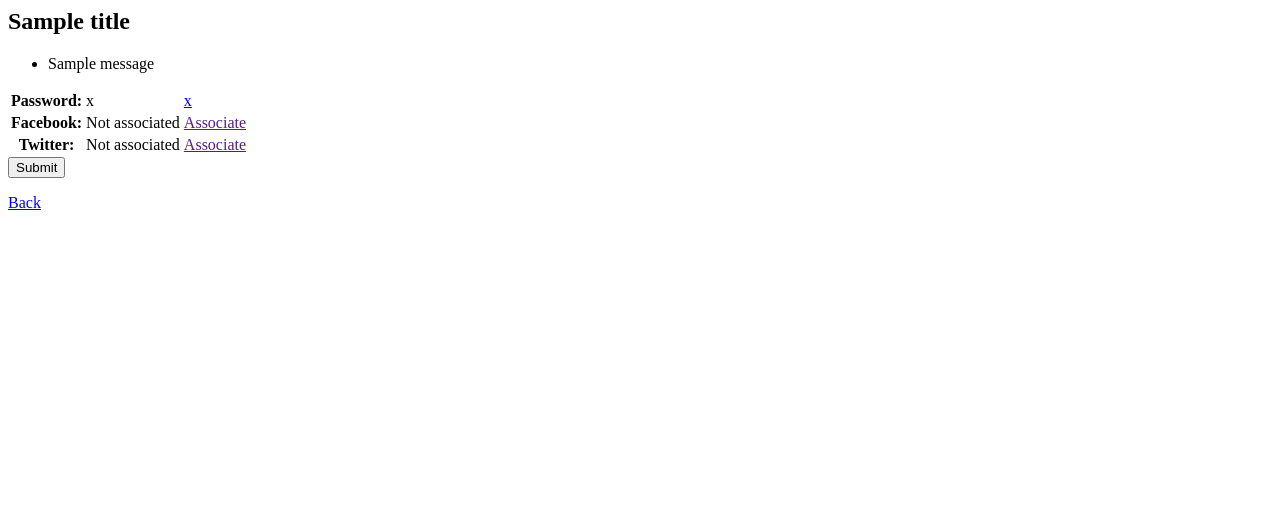
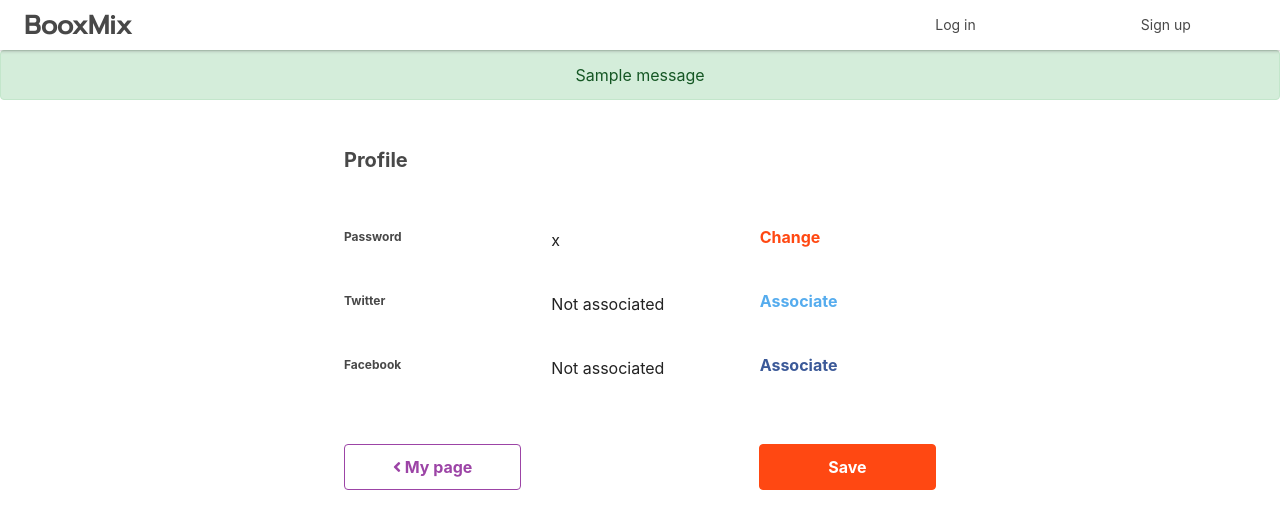
Before and after one commit to tab0902/bookplaylist, a Django app: template accounts/templates/accounts/profile.html in a window 1280 px wide. Shown: the top 529 px of the page. Run offline with Django 3.2, Linux system fonts and the light colour scheme; the template is opened without the code that fills it: most values are stand-ins (such as "Sample title", 1, 10 or a date in 2020); one stand-in notice (Sample message) is shown; some libraries are stand-ins or nearby versions.

Commit message:
Update accounts/profile.html

```diff
--- a/accounts/templates/accounts/profile.html
+++ b/accounts/templates/accounts/profile.html
@@ -1,45 +1,89 @@
+{% extends 'base.html' %}
+{% load static %}
 {% load i18n %}
-<h2>{{ title }}</h2>
 
-{% if messages %}
-<ul>
-    {% for message in messages %}
-    <li>{{ message }}</li>
-    {% endfor %}
-</ul>
-{% endif %}
+{% block title %}
+{% trans 'Share Book Playlists on your SNS.' %} | BooxMix
+{% endblock %}
 
-<form action="" method="post">
-    <table>
-        <tbody>
-            {{ form.as_table }}
-            <tr>
-                <th>{% trans 'Password' %}:</th>
-                <td>{{ password_text }}</td>
-                <td><a href="{% url 'accounts:password_change' %}">{{ password_link_text }}</a></td>
-            </tr>
-            <tr>
-                <th>{% trans 'Facebook' %}:</th>
-                {% if user.facebook_id %}
-                <td>{% trans 'Associated' %}</td>
-                {% else %}
-                <td>{% trans 'Not associated' %}</td>
-                <td><a href="">{% trans 'Associate' %}</a></td>
+{% block content %}
+
+<div class="container container-slim">
+    <section id="profile">
+        <h2 class="my-4 my-md-5">{% trans 'Profile' %}</h2>
+        <form action="" method="post">{% csrf_token %}
+            {% for field in form %}
+            <div class="row mt-2 mt-md-3">
+                <div class="col-4">
+                    <label class="mt-2">{{ field.label }}</label>
+                </div>
+                <div class="col-8">
+                    {{ field }}
+                    {{ field.errors }}
+                </div>
+            </div>
+            {% endfor %}
+            <div class="row mt-2 mt-md-3">
+                <div class="col-4">
+                    <label class="mt-2">{% trans 'Password' %}</label>
+                </div>
+                <div class="col-4">
+                    <p class="mt-2">{{ password_text }}</p>
+                </div>
+                <div class="col-4">
+                    <a href="{% url 'accounts:password_change' %}" class="btn btn-inline-main mt-1">{% trans 'Change' %}</a>
+                </div>
+            </div>
+            <div class="row mt-2 mt-md-3">
+                <div class="col-4">
+                    <label class="mt-2">{% trans 'Twitter' %}</label>
+                </div>
+                <div class="col-4">
+                    <p class="mt-2">
+                        {% if user.twitter_id %}
+                        {% trans 'Associated' %}
+                        {% else %}
+                        {% trans 'Not associated' %}
+                        {% endif %}
+                    </p>
+                </div>
+                {% if not user.twitter_id %}
+                <div class="col-4">
+                    <a href="" class="btn btn-inline-twitter mt-1">{% trans 'Associate' %}</a>
+                </div>
                 {% endif %}
-            </tr>
-            <tr>
-                <th>{% trans 'Twitter' %}:</th>
-                {% if user.twitter_id %}
-                <td>{% trans 'Associated' %}</td>
-                {% else %}
-                <td>{% trans 'Not associated' %}</td>
-                <td><a href="">{% trans 'Associate' %}</a></td>
+            </div>
+            <div class="row mt-2 mt-md-3">
+                <div class="col-4">
+                    <label class="mt-2">{% trans 'Facebook' %}</label>
+                </div>
+                <div class="col-4">
+                    <p class="mt-2">
+                        {% if user.facebook_id %}
+                        {% trans 'Associated' %}
+                        {% else %}
+                        {% trans 'Not associated' %}
+                        {% endif %}
+                    </p>
+                </div>
+                {% if not user.facebook_id %}
+                <div class="col-4">
+                    <a href="" class="btn btn-inline-facebook mt-1">{% trans 'Associate' %}</a>
+                </div>
                 {% endif %}
-            </tr>
-        </tbody>
-    </table>
-    {% csrf_token %}
-    <input type="submit">
-</form>
+            </div>
+            <div class="row mt-2 mt-md-5">
+                <div class="col-sm-4 d-none d-sm-block">
+                    <a href="{% url 'accounts:index' %}" class="btn btn-outline-sub w-100">
+                        <i class="fas fa-angle-left"></i> {% trans 'My page' %}
+                    </a>
+                </div>
+                <div class="col-sm-4 offset-sm-4">
+                    <input type="submit" class="btn btn-main w-100" value="{% trans 'Save' %}">
+                </div>
+            </div>
+        </form>
+    </section>
+</div>
 
-<a href="{% url 'accounts:index' %}">{% trans 'Back' %}</a>
+{% endblock %}
--- a/bookplaylist/static/css/style.css
+++ b/bookplaylist/static/css/style.css
@@ -225,6 +225,15 @@ textarea {
   border-color: #55acee;
 }
 
+/* button (twitter, inline) */
+.btn-inline-twitter {
+  padding: 0;
+  color: #55acee;
+}
+.btn-inline-twitter:hover, .btn-inline-twitter:focus, .btn-inline-twitter:active {
+  color: #55acee;
+}
+
 /* button (facebook) */
 .btn-facebook {
   color: #fff;
@@ -235,6 +244,15 @@ textarea {
   color: #fff;
   background: #3B5998;
   border-color: #3B5998;
+}
+
+/* button (twitter, inline) */
+.btn-inline-facebook {
+  padding: 0;
+  color: #3B5998;
+}
+.btn-inline-facebook:hover, .btn-inline-facebook:focus, .btn-inline-facebook:active {
+  color: #3B5998;
 }
 
 /* horizontal scroll */
@@ -274,6 +292,7 @@ textarea {
 /* utils */
 .fixed {
   position: fixed;
+  width: 100%;
 }
 .sticky {
   position: sticky;
```
Also changed, not shown: bookplaylist/locale/ja/LC_MESSAGES/django.po, 1 other file.
